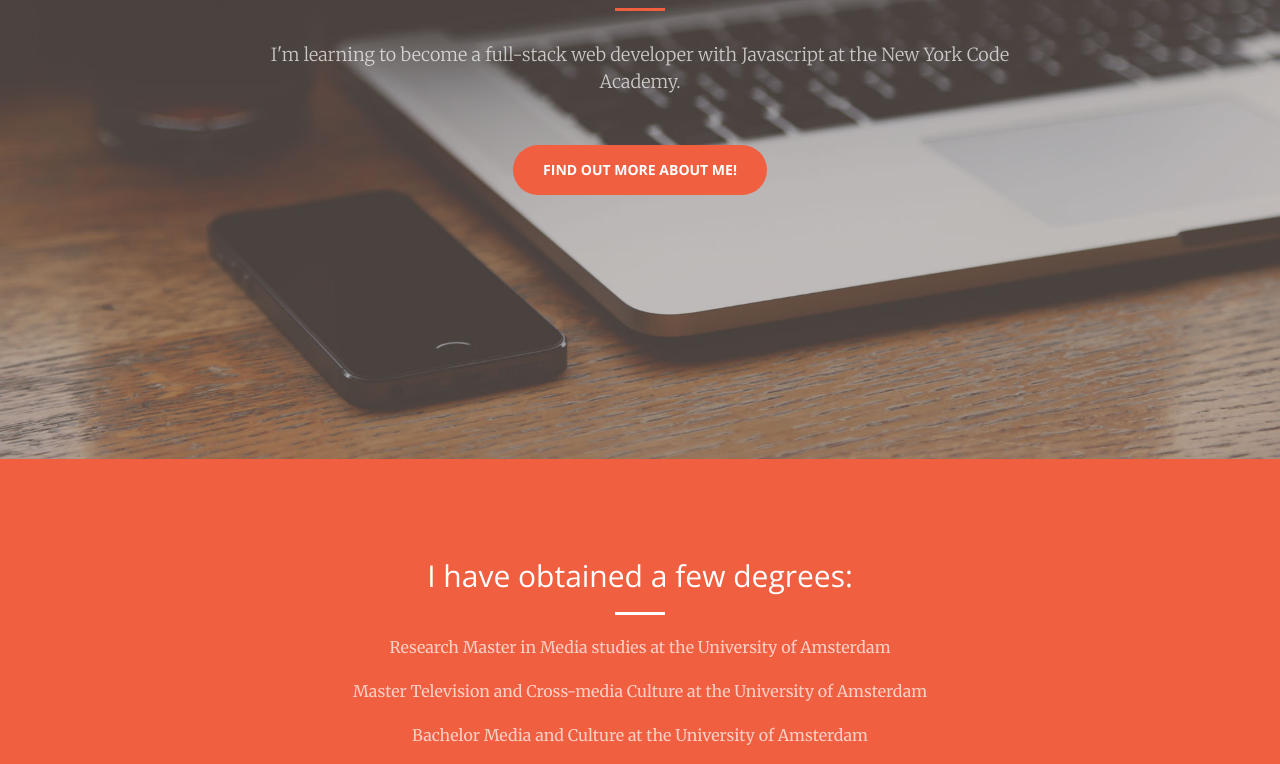
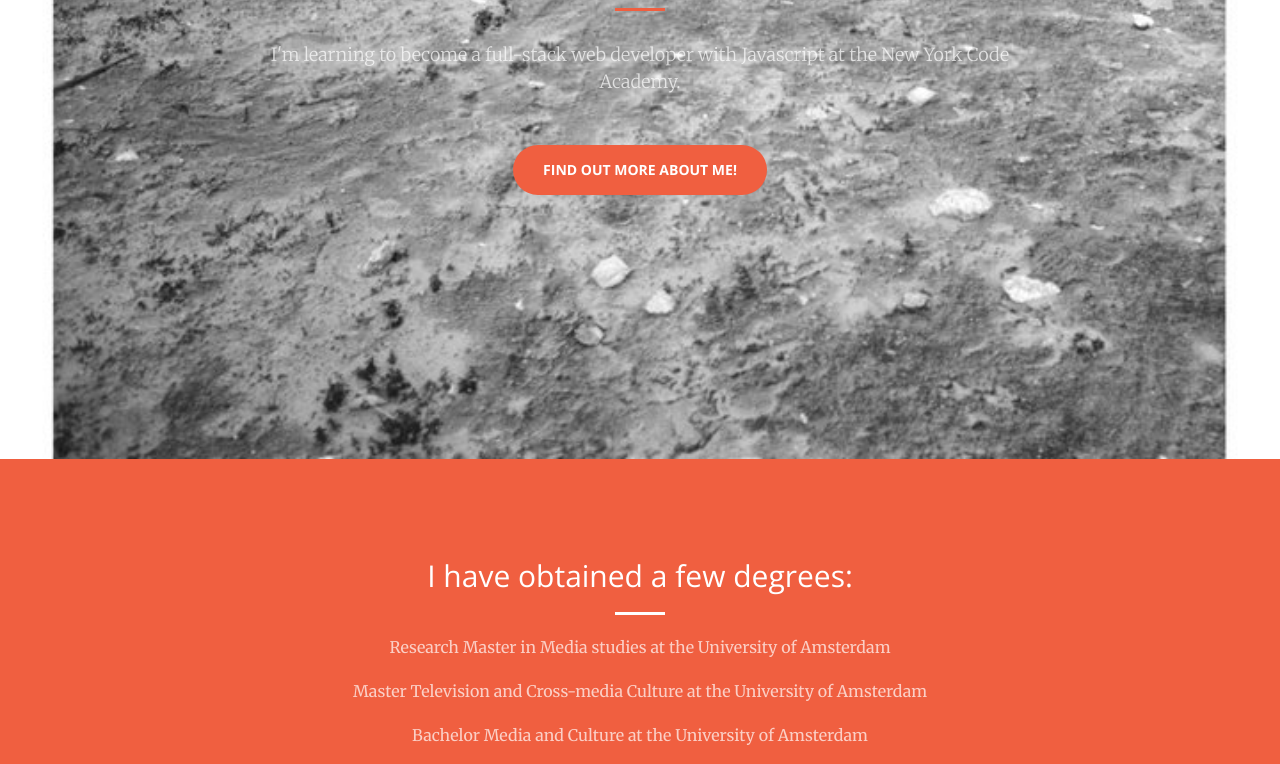
Before and after one commit to NYCDA-BSSA-SEPTEMBER-2016/Personal-website, a website: page index.html in a window 1280 px wide. Shown: the part 341-1105 px from the top of the page. Drawn offline with nearby package versions, Linux system fonts and the light colour scheme.

Commit message:
new background photo, but not satisfied

```diff
--- a/css/style.css
+++ b/css/style.css
@@ -0,0 +1,3 @@
+header {
+	background-image: url('../img/spaceisonlynoice.jpg');
+}
--- a/index.html
+++ b/index.html
@@ -24,6 +24,7 @@
 
     <!-- Theme CSS -->
     <link href="css/creative.min.css" rel="stylesheet">
+    <link rel="stylesheet" type="text/css" href="./css/style.css">
 
     <!-- HTML5 Shim and Respond.js IE8 support of HTML5 elements and media queries -->
     <!-- WARNING: Respond.js doesn't work if you view the page via file:// -->
```
